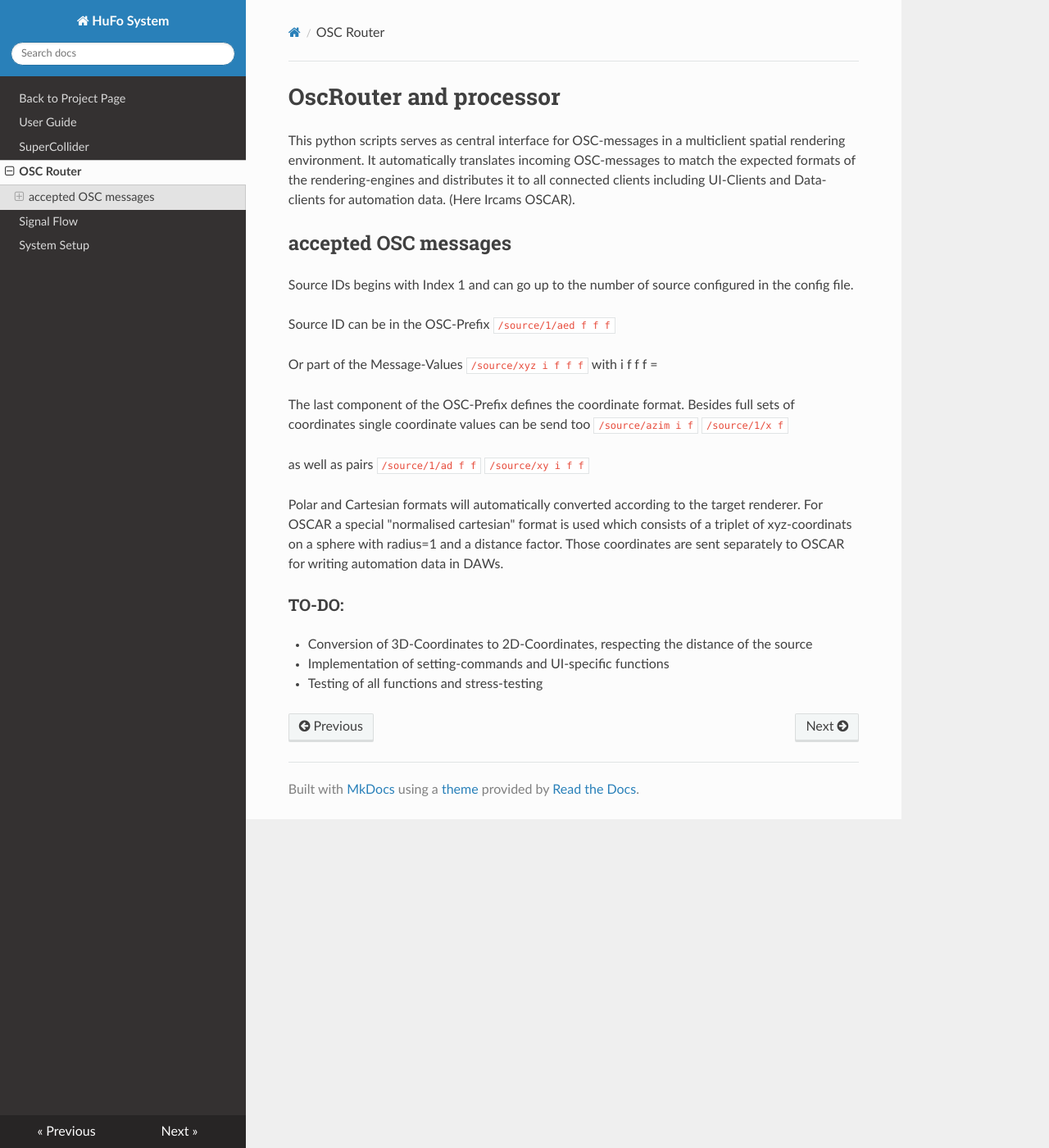
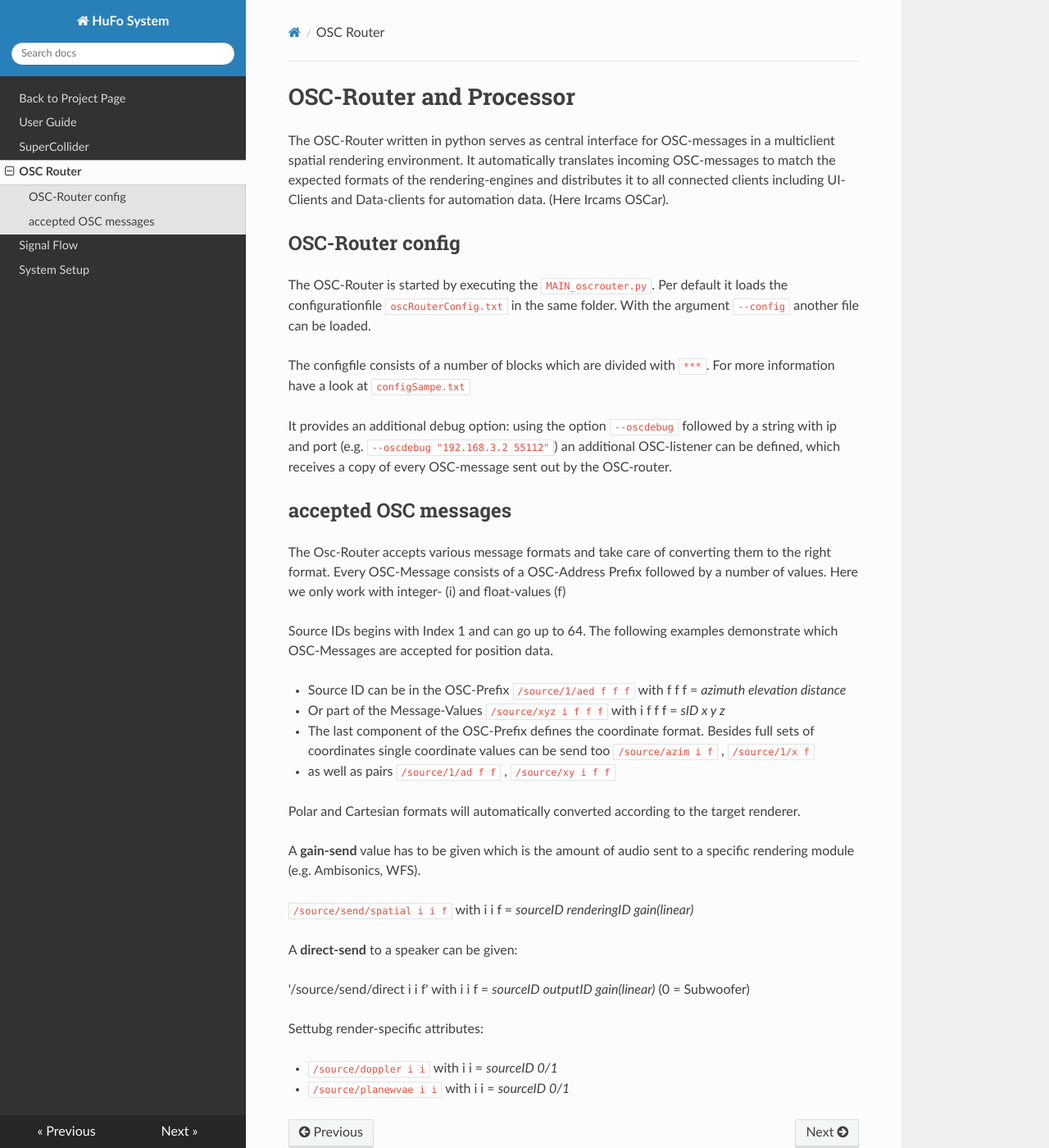
Before and after one commit to tu-studio/seamless-docs, an MkDocs documentation site: the page built from Documentation/docs/oscrouter.md, in a window 1280 px wide and 1400 px high. Shown: the whole window at 82% size. Built offline with MkDocs 1.6.1, drawn with Linux system fonts in a browser that asks for light colours; nearby versions of some CDN libraries.

Commit message:
updated oscrouter documentation, updated hufoflow

````diff
--- a/Documentation/docs/oscrouter.md
+++ b/Documentation/docs/oscrouter.md
@@ -1,30 +1,47 @@
-# OscRouter and processor
+# OSC-Router and Processor
 
-This python scripts serves as central interface for OSC-messages in a multiclient spatial rendering environment.
-It automatically translates incoming OSC-messages to match the expected formats of the rendering-engines and distributes it to all connected clients including UI-Clients and Data-clients for automation data. (Here Ircams OSCAR).
+The OSC-Router written in python serves as central interface for OSC-messages in a multiclient spatial rendering environment.
+It automatically translates incoming OSC-messages to match the expected formats of the rendering-engines and distributes it to all connected clients including UI-Clients and Data-clients for automation data. (Here Ircams OSCar).
+
+## OSC-Router config
+
+The OSC-Router is started by executing the `MAIN_oscrouter.py`. Per default it loads the configurationfile `oscRouterConfig.txt` in the same folder. With the argument `--config` another file can be loaded.
+
+The configfile consists of a number of blocks which are divided with `***`. For more information have a look at `configSampe.txt`
+
+It provides an additional debug option: using the option `--oscdebug` followed by a string with ip and port (e.g. `--oscdebug "192.168.3.2 55112"`) an additional OSC-listener can be defined, which receives a copy of every OSC-message sent out by the OSC-router.
+
 
 ## accepted OSC messages
-Source IDs begins with Index 1 and can go up to the number of source configured in the config file.
+The Osc-Router accepts various message formats and take care of converting them to the right format. Every OSC-Message consists of a OSC-Address Prefix followed by a number of values. Here we only work with integer- (i) and float-values (f)
 
-Source ID can be in the OSC-Prefix
-``` /source/1/aed f f f ```
+Source IDs begins with Index 1 and can go up to 64. The following examples demonstrate which OSC-Messages are accepted for position data.
 
-Or part of the Message-Values
-``` /source/xyz i f f f``` with i f f f = <SourceID> <x> <y> <z>
+* Source ID can be in the OSC-Prefix
+` /source/1/aed f f f `  with f f f = _azimuth elevation distance_
 
-The last component of the OSC-Prefix defines the coordinate format. Besides full sets of coordinates single coordinate values can be send too
-```/source/azim i f```
-```/source/1/x f```
+* Or part of the Message-Values
+` /source/xyz i f f f` with i f f f = _sID x y z_
 
-as well as pairs
-```/source/1/ad f f ```
-```/source/xy i f f```
+* The last component of the OSC-Prefix defines the coordinate format. Besides full sets of coordinates single coordinate values can be send too
+`/source/azim i f` ,
+`/source/1/x f`
+
+* as well as pairs
+`/source/1/ad f f ` ,
+`/source/xy i f f `
 
 Polar and Cartesian formats will automatically converted according to the target renderer.
-For OSCAR a special "normalised cartesian" format is used which consists of a triplet of xyz-coordinats on a sphere with radius=1 and a distance factor. Those coordinates are sent separately to OSCAR for writing automation data in DAWs.
 
+A **gain-send** value has to be given which is the amount of audio sent to a specific rendering module (e.g. Ambisonics, WFS).
 
-### TO-DO:
-- Conversion of 3D-Coordinates to 2D-Coordinates, respecting the distance of the source
-- Implementation of setting-commands and UI-specific functions
-- Testing of all functions and stress-testing
+`/source/send/spatial i i f` with i i f = _sourceID renderingID gain(linear)_
+
+A **direct-send** to a speaker can be given:
+
+'/source/send/direct i i f' with i i f = _sourceID outputID gain(linear)_ (0 = Subwoofer)
+
+Settubg render-specific attributes:
+
+* `/source/doppler i i` with i i = _sourceID 0/1_
+* `/source/planewvae i i` with i i = _sourceID 0/1_
````
Also changed, not shown: Documentation/docs/graphics/hufo_flow_1.svg (added).
